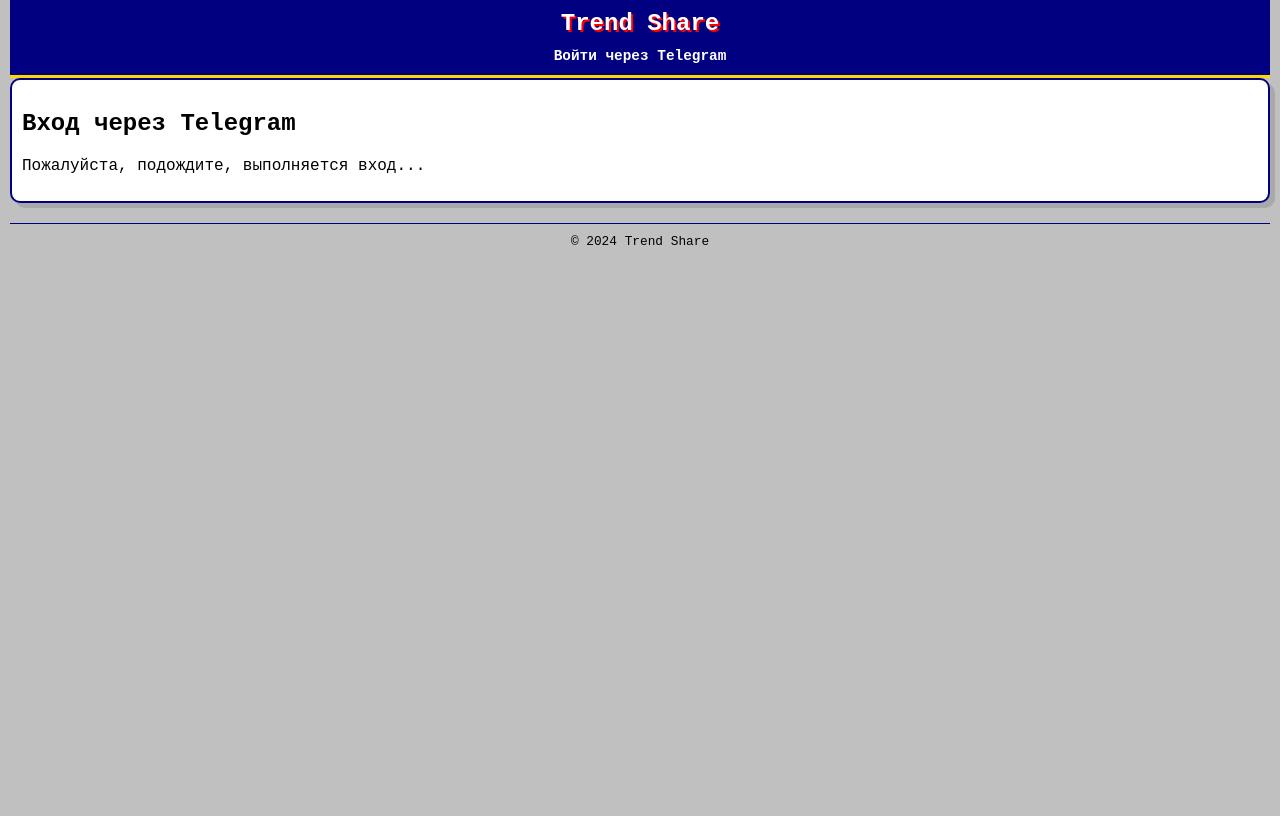
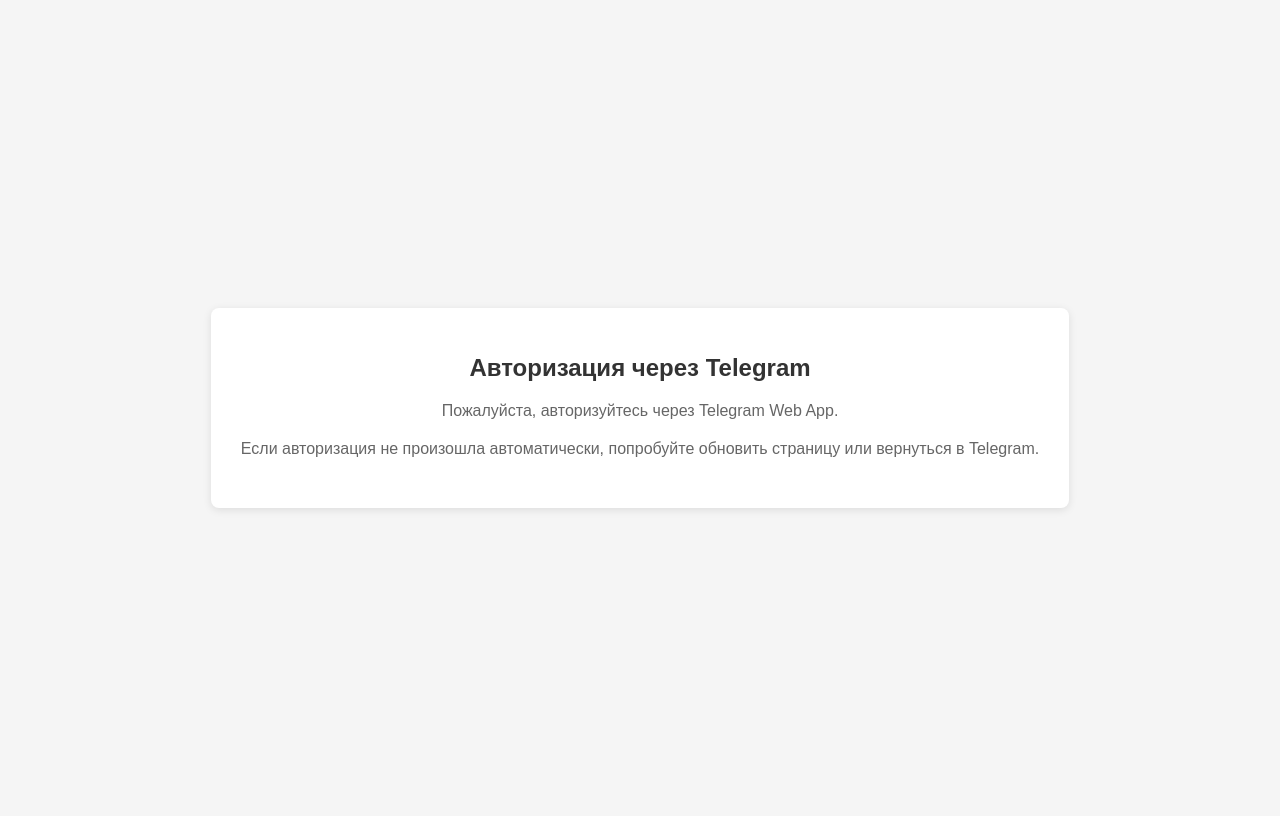
Before and after one commit to Seiltanzer01/trend-share, a Flask app: page /login in a window 1280 px wide. Before the commit the page ends 245 px from the top, so only its background shows below. Run offline with Flask 2, Linux system fonts and the light colour scheme; parts of the project's set-up code (start-up, migrations or seed data) failed here and were passed over; some libraries are stand-ins or nearby versions.

Commit message:
Update login.html

```diff
--- a/templates/login.html
+++ b/templates/login.html
@@ -1,48 +1,80 @@
-<!-- templates/login.html -->
+<!DOCTYPE html>
+<html lang="ru">
+<head>
+    <meta charset="UTF-8">
+    <title>Авторизация через Telegram</title>
+    <!-- Подключение Telegram Web App JS SDK -->
+    <script src="https://telegram.org/js/telegram-web-app.js"></script>
+    <script>
+        window.onload = function() {
+            const tg = window.Telegram.WebApp;
 
-{% extends "base.html" %}
+            // Получение init_data от Telegram Web App
+            const initData = tg.initData;
 
-{% block content %}
-<h2>Вход через Telegram</h2>
-<p>Пожалуйста, подождите, выполняется вход...</p>
+            // Проверка доступности initData
+            if (!initData) {
+                alert('Не удалось получить данные авторизации от Telegram.');
+                return;
+            }
 
-<!-- Подключаем Telegram Web Apps SDK -->
-<script src="https://telegram.org/js/telegram-web-app.js"></script>
-
-<script>
-    window.addEventListener('DOMContentLoaded', (event) => {
-        const tg = window.Telegram.WebApp;
-
-        console.log("initData:", tg.initData); // Для отладки
-
-        // Проверяем наличие данных авторизации
-        if (tg.initData) {
-            // Отправляем init_data на сервер для аутентификации
-            fetch('{{ url_for('telegram_auth', _external=True) }}', {
+            // Отправка init_data на сервер через fetch API
+            fetch('/telegram_auth', {
                 method: 'POST',
                 headers: {
-                    'Content-Type': 'application/json'
+                    'Content-Type': 'application/json' // Отправляем данные в формате JSON
                 },
-                body: JSON.stringify({init_data: tg.initData})
+                body: JSON.stringify({ init_data: initData }) // Структурируем данные как JSON
             })
             .then(response => response.json())
             .then(data => {
                 if (data.status === 'ok') {
-                    // Перенаправляем пользователя на главную страницу
-                    window.location.href = '{{ url_for('index') }}';
+                    // Перенаправление пользователя на главную страницу после успешной авторизации
+                    window.location.href = '/';
                 } else {
-                    // Обработка ошибки
-                    alert('Ошибка авторизации: ' + data.message);
+                    // Вывод сообщения об ошибке
+                    alert(data.message || 'Ошибка при авторизации.');
                 }
             })
             .catch(error => {
-                console.error('Ошибка при отправке данных на сервер:', error);
+                console.error('Ошибка при авторизации:', error);
                 alert('Произошла ошибка при авторизации.');
             });
-        } else {
-            // Если данные пользователя недоступны
-            alert('Информация о пользователе недоступна. Пожалуйста, запустите приложение из Telegram.');
         }
-    });
-</script>
-{% endblock %}
+    </script>
+    <style>
+        /* Простые стили для центровки контента */
+        body {
+            display: flex;
+            justify-content: center;
+            align-items: center;
+            height: 100vh;
+            font-family: Arial, sans-serif;
+            background-color: #f5f5f5;
+        }
+        .auth-container {
+            background-color: #fff;
+            padding: 30px;
+            border-radius: 8px;
+            box-shadow: 0 2px 8px rgba(0, 0, 0, 0.1);
+            text-align: center;
+        }
+        .auth-container h1 {
+            margin-bottom: 20px;
+            font-size: 24px;
+            color: #333;
+        }
+        .auth-container p {
+            color: #666;
+            margin-bottom: 20px;
+        }
+    </style>
+</head>
+<body>
+    <div class="auth-container">
+        <h1>Авторизация через Telegram</h1>
+        <p>Пожалуйста, авторизуйтесь через Telegram Web App.</p>
+        <p>Если авторизация не произошла автоматически, попробуйте обновить страницу или вернуться в Telegram.</p>
+    </div>
+</body>
+</html>
```
